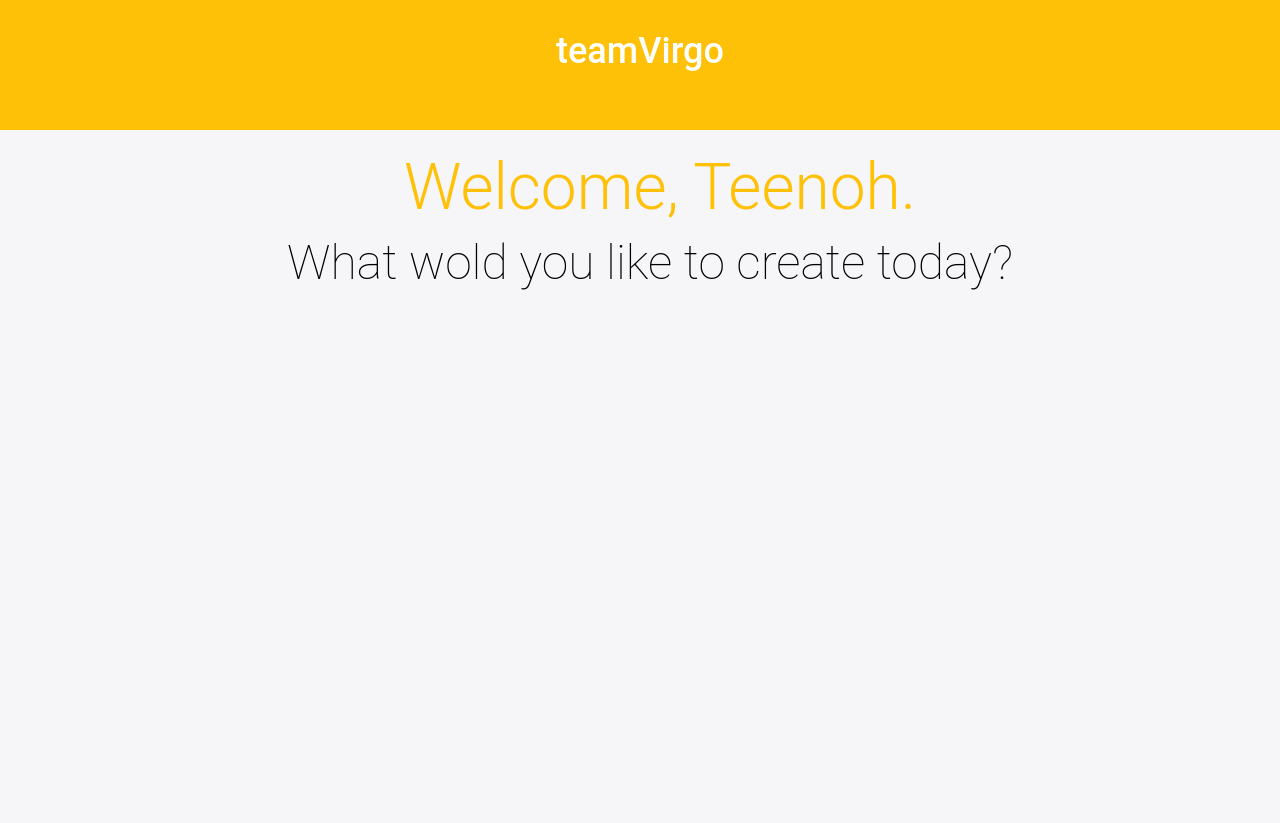
After one commit to hngi/TeamVirgo-task, a PHP site: page /teamVirgoDashboard.html in a window 1280 px wide. The commit adds this page. Shown: the top 823 px of the page. Run offline with PHP 8.4, Linux system fonts and the light colour scheme; some libraries are stand-ins or nearby versions.

Commit message:
Dashboard html
Added the dashboard and updated the css file accordingly

```diff
--- a/css/style.css
+++ b/css/style.css
@@ -242,3 +242,68 @@ button:ghost{
 .container.right-panel-active .overlay-right{
     transform: translateX(20%);
 }
+
+/*For the Dashboard design */
+
+.dashboardBody {
+    margin: 0;
+    height: 100%;
+    width: 100%;
+}
+
+.column-wide {
+  width: 100%;
+  float: left;
+  min-height: 50px;
+}
+
+.content-wrap {
+  max-width: 950px;
+  margin: 0 auto;
+  padding: 50px;
+  overflow: hidden;
+}
+
+.welcome {
+    width: 100%;
+    height: 65px;
+    margin: 20px;
+    font-family: Roboto, 'Montserrat', 'Lato', sans-serif;
+    font-style: normal;
+    font-weight: 300;
+    font-size: 64px;
+    line-height: 75px;
+    color: #FFC107;
+    text-align: center;
+
+
+}
+
+.work {
+    width: 100%px;
+    height: 88px;
+    margin-left: 20px;
+    font-family: Roboto, 'Montserrat', 'Lato', sans-serif;
+    font-style: normal;
+    font-weight: 200;
+    font-size: 48px;
+    line-height: 56px;
+    text-align: center;
+    color: #000000;
+}
+
+header {
+  background: #FFC107;
+  color: #8D99AE;
+  text-align: center;
+}
+header h1 {
+    color: #ffffff;
+    margin: 0;
+    font-family: Roboto, 'Montserrat', 'Lato', sans-serif;
+    font-style: normal;
+    font-weight: 500;
+    font-size: 36px;
+    line-height: 42px;
+
+}
--- /dev/null
+++ b/teamVirgoDashboard.html
@@ -0,0 +1,36 @@
+<!doctype html>
+<html lang="en">
+  <head>
+    <meta charset="utf-8">
+    <meta name="viewport" content="width=device-width, initial-scale=1, shrink-to-fit=no">
+    <link rel="stylesheet" href="https://use.fontawesome.com/releases/v5.8.1/css/all.css" crossorigin="anonymous">
+    <link rel="stylesheet" href="css/style.css" />
+    <title>TeamVirgo</title>
+  </head>
+ <body >
+  <section class="dashboardBody">
+
+ 	<header>
+           <div class="content-wrap">
+
+            <div class="column-wide">
+              <h1>teamVirgo</h1>
+
+            </div>
+        </div>
+      </div>
+    </header>
+
+	<div class="welcome">
+			<p1>Welcome, Teenoh.</p1>
+	</div>
+
+	<div class="work">
+			<p2>What wold you like to create today?</p2>
+	</div>
+
+  </section>
+ </body>
+
+
+</html>
```
